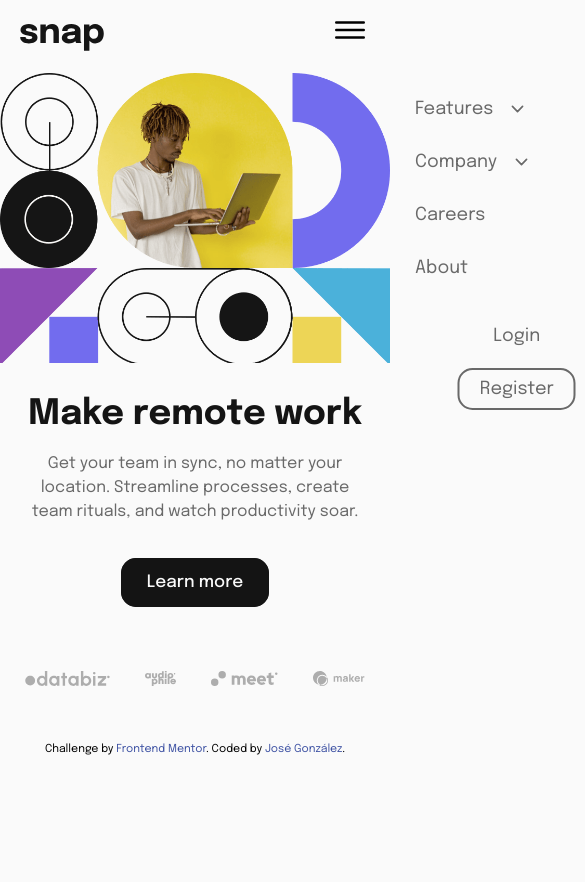
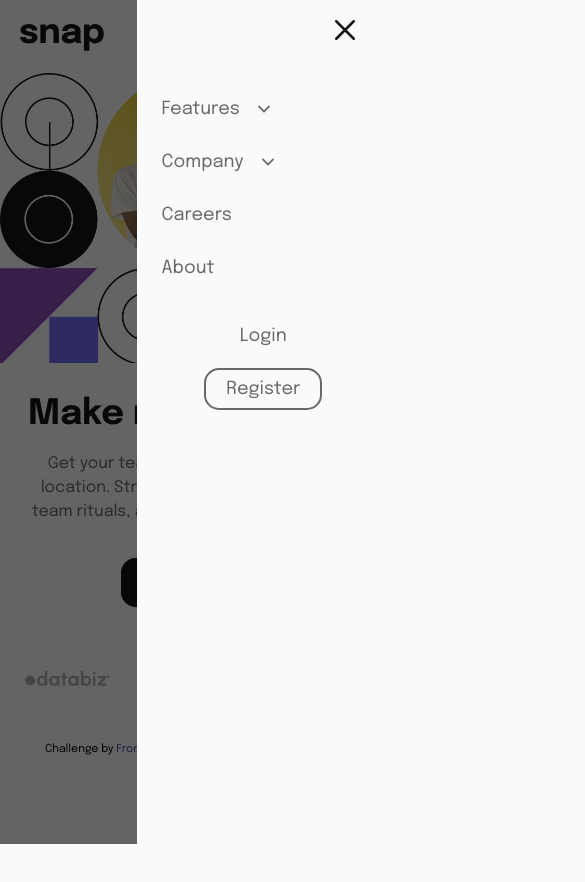
Before and after one commit to placeteno/dropdownhero, a plain HTML site: page index.html in a window 390 px wide. Both pictures are taken after a click on the button 350 px from the left and 31 px from the top of the page. Shown: the top 882 px of the page, 585 px wide, since content can reach past the window. Drawn offline with nearby package versions, Linux system fonts and the light colour scheme.

Commit message:
Project completed

```diff
--- a/index.html
+++ b/index.html
@@ -17,6 +17,7 @@
     />
     <title>Frontend Mentor | Hero section with dropdown navigation</title>
     <link rel="stylesheet" href="styles.css" />
+    <script src="script.js" defer></script>
   </head>
   <body>
     <div class="backdrop"></div>
--- /dev/null
+++ b/script.js
@@ -0,0 +1,14 @@
+const backdrop = document.querySelector(".backdrop");
+const mobileMenu = document.querySelector(".header-nav");
+const openMenuBtn = document.querySelector('ion-icon[name="menu-outline"]');
+const closeMenuBtn = document.querySelector('ion-icon[name="close-outline"]');
+
+openMenuBtn.addEventListener("click", () => {
+  backdrop.style.display = "block";
+  mobileMenu.classList.add("mobile-menu-visible");
+});
+
+closeMenuBtn.addEventListener("click", () => {
+  backdrop.style.display = "none";
+  mobileMenu.classList.remove("mobile-menu-visible");
+});
--- a/styles.css
+++ b/styles.css
@@ -243,7 +243,7 @@ header {
     MEDIA QUERIES
    ================ */
 
-@media screen and (max-width: 400px) {
+@media screen and (max-width: 450px) {
 
   .backdrop {
     display: none;
@@ -322,11 +322,13 @@ header {
     display: block;
     border: none;
     background: none;
+    cursor: pointer;
   }
 
   ion-icon[name="menu-outline"],
   ion-icon[name="close-outline"] {
     font-size: 4rem;
+    color: var(--almost-black);
   }
 
   ion-icon[name="close-outline"] {
```
Also changed, not shown: design/active-states.jpg (deleted), design/desktop-design.jpg (deleted), design/desktop-preview.jpg (deleted), design/mobile-design.jpg (deleted), design/mobile-menu-collapsed.jpg (deleted), design/mobile-menu-expanded.jpg (deleted), 3 other files.
